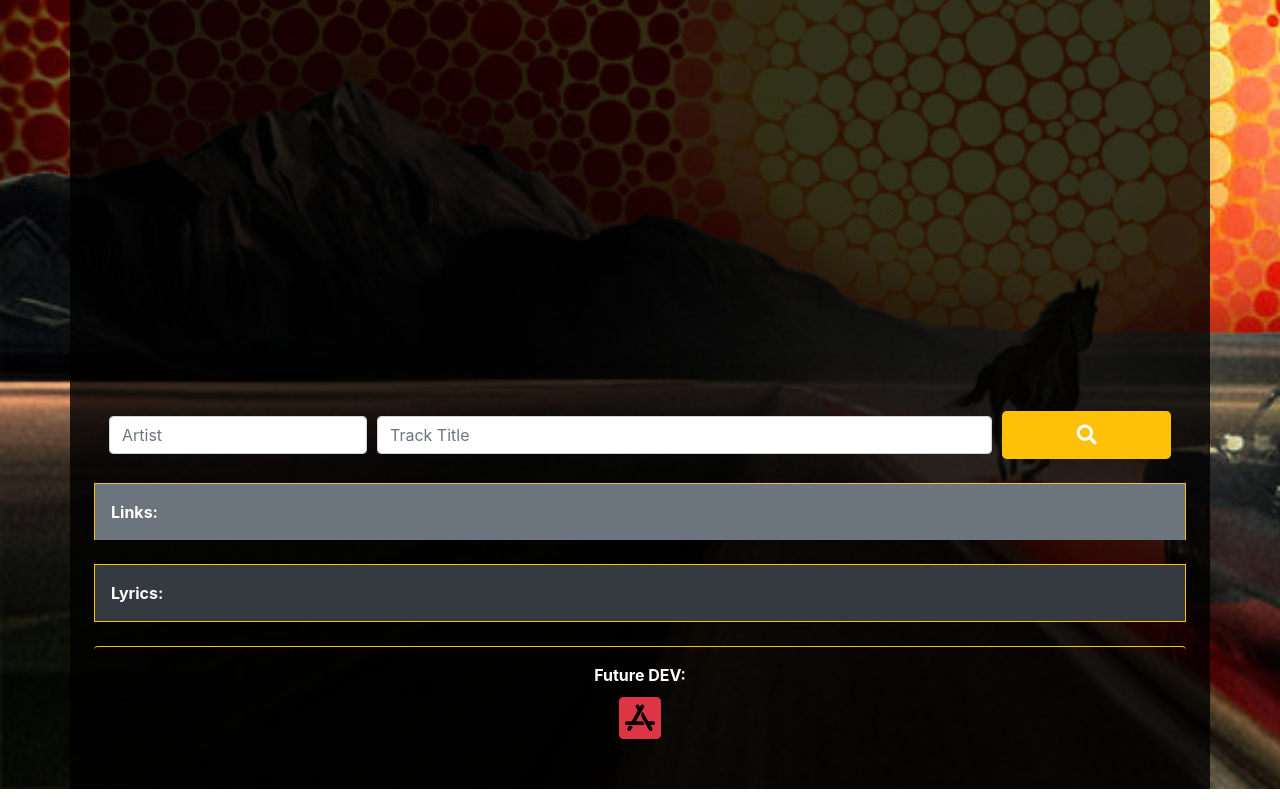
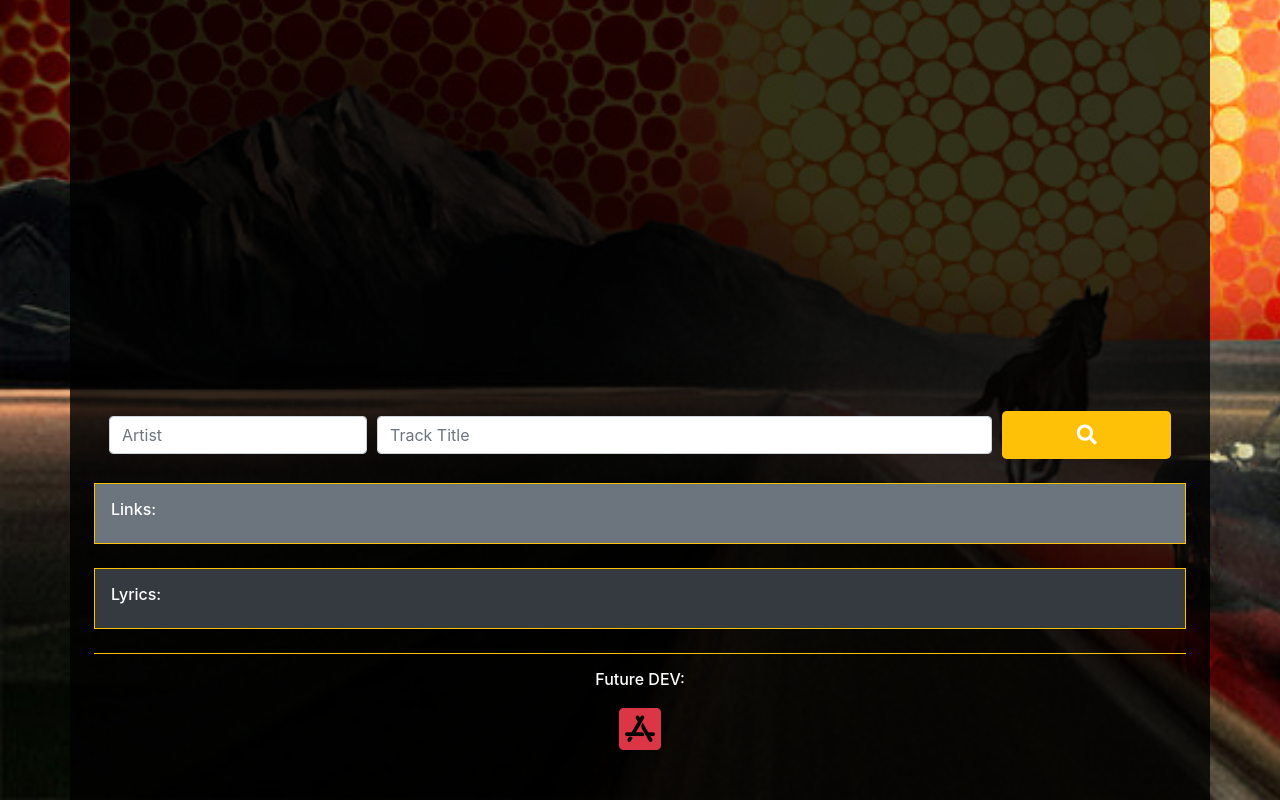
Before and after one commit to cxlhyphen/Project-1, a plain HTML site: page index.html in a window 1280 px wide. Shown: the part 514-1314 px from the top of the page. Drawn offline with nearby package versions, Linux system fonts and the light colour scheme.

Commit message:
moved styles to .css, made a few tiny fixes in layout

```diff
--- /dev/null
+++ b/assets/css/style.css
@@ -0,0 +1,14 @@
+#bg {
+    background-image: url("../images/the_killers_wallpaper_by_dnnicolas-d6he8ix.jpg");
+    background-repeat: no-repeat;
+    background-size: cover;
+}
+
+.header {
+    background: rgba(0, 0, 0, 0.8);
+}
+
+.blur {
+    background: rgba(0, 0, 0, 0.8);
+    margin: -32px auto 0px auto;
+}
--- a/index.html
+++ b/index.html
@@ -7,9 +7,9 @@
     <title>LyrDeo</title>
     <meta name="viewport" content="width=device-width, initial-scale=1">
     <!-- Stylesheets -->
-    <link rel="stylesheet" type="text/css" media="screen" href="assets/css/style.css" />
     <link rel="stylesheet" href="https://stackpath.bootstrapcdn.com/bootstrap/4.1.3/css/bootstrap.min.css" integrity="sha384-MCw98/SFnGE8fJT3GXwEOngsV7Zt27NXFoaoApmYm81iuXoPkFOJwJ8ERdknLPMO"
         crossorigin="anonymous">
+    <link rel="stylesheet" type="text/css" media="screen" href="assets/css/style.css" />
 
     <script src="https://cdnjs.cloudflare.com/ajax/libs/popper.js/1.14.3/umd/popper.min.js" integrity="sha384-ZMP7rVo3mIykV+2+9J3UJ46jBk0WLaUAdn689aCwoqbBJiSnjAK/l8WvCWPIPm49"
         crossorigin="anonymous"></script>
@@ -17,30 +17,12 @@
         crossorigin="anonymous"></script>
     <script src="https://stackpath.bootstrapcdn.com/bootstrap/4.1.3/js/bootstrap.min.js" integrity="sha384-ChfqqxuZUCnJSK3+MXmPNIyE6ZbWh2IMqE241rYiqJxyMiZ6OW/JmZQ5stwEULTy"
         crossorigin="anonymous"></script>
+
     <!-- font awesome -->
-        <link rel="stylesheet" href="https://use.fontawesome.com/releases/v5.5.0/css/all.css" integrity="sha384-B4dIYHKNBt8Bc12p+WXckhzcICo0wtJAoU8YZTY5qE0Id1GSseTk6S+L3BlXeVIU" crossorigin="anonymous">
+    <link rel="stylesheet" href="https://use.fontawesome.com/releases/v5.5.0/css/all.css" integrity="sha384-B4dIYHKNBt8Bc12p+WXckhzcICo0wtJAoU8YZTY5qE0Id1GSseTk6S+L3BlXeVIU"
+        crossorigin="anonymous">
+
 </head>
-<style>
-    #bg {
-    background-image: url("assets/images/the_killers_wallpaper_by_dnnicolas-d6he8ix.jpg");
-    background-repeat: no-repeat;
-    background-size: cover;
-    }
-
-    .header {
-        background: rgba(0, 0, 0, 0.8);
-    }
-
-    .blur {
-        background: rgba(0, 0, 0, 0.8);
-        margin: -32px auto 0px auto;
-    }
-
-</style>
-<script>
-
-
-</script>
 
 <body id="bg">
 
@@ -57,7 +39,8 @@
                     <h1 class="display-2"><i class="fa fa-play-circle"></i> Lyrdeo</h1>
                     <p class="lead">Search lyrics and music videos.</p>
                 </div>
-    </div></div>
+            </div>
+        </div>
     </div>
 
     <div class="container position-relative p-4 blur">
@@ -78,12 +61,12 @@
                     <form>
                         <div class="form-row align-items-center">
                             <div class="col-12 col-sm-3">
-                                <input class="form-control mr-sm-2" type="text" placeholder="Artist"
-                                    aria-label="Type" id="artist">
+                                <input class="form-control mr-sm-2" type="text" placeholder="Artist" aria-label="Type"
+                                    id="artist">
                             </div>
                             <div class="col-12 col-sm-7">
-                                <input class="form-control mr-sm-2" type="text" placeholder="Track Title"
-                                    aria-label="Type" id="track">
+                                <input class="form-control mr-sm-2" type="text" placeholder="Track Title" aria-label="Type"
+                                    id="track">
                             </div>
                             <div class="col-12 col-sm-2">
                                 <button class="btn bg-warning text-white text-center font-weight-bold btn-lg btn-block"
@@ -97,11 +80,11 @@
         <br>
 
         <!--Print track name-->
-        <div class="container-fluid border border-warning border-bottom-0 p-3 w-auto h-auto bg-secondary">
+        <div class="container-fluid border border-warning p-3 w-auto h-auto bg-secondary">
             <div class="row">
 
                 <div class="col-12">
-                <div class="text-white"><strong>Links:</strong></div>
+                    <div class="text-white h6">Links:</div>
                     <table class="text-white row table-responsive" id="trackName"></table>
                 </div>
             </div>
@@ -112,7 +95,7 @@
 
             <div class="row">
                 <div class="col-12 col-md-12">
-                    <div class="text-white"><strong>Lyrics:</strong></div>
+                    <div class="text-white h6">Lyrics:</div>
                     <div class="text-white" id="lyrics"></div>
                 </div>
             </div>
@@ -121,10 +104,10 @@
 
         <!--Button linking to future project-->
         <br>
-    <div class="container-fluid border border-right-0 border-bottom-0 border-left-0 border-warning rounded p-3 w-auto h-auto ">
+        <div class="container-fluid border border-right-0 border-bottom-0 border-left-0 border-warning p-3 w-auto h-auto ">
             <div class="row">
-        <div class="col-12 text-center" >
-            <div class="text-white"><strong>Future DEV:</strong></div>
+                <div class="col-12 text-center">
+                    <div class="text-white h6">Future DEV:</div>
 
                     <a class="btn btn-transparent center text-danger" href="future.html" role="button"><i class="fab fa-app-store-ios fa-3x"></i></a>
                 </div>
```
Lines whose indentation alone changed are shown as unchanged.
